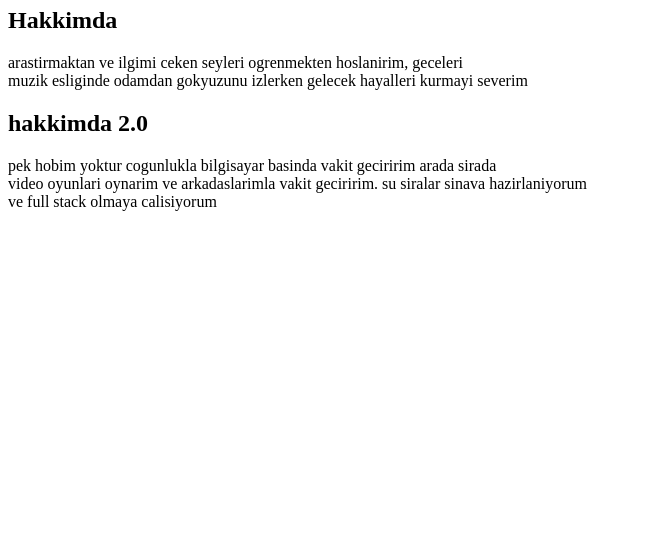
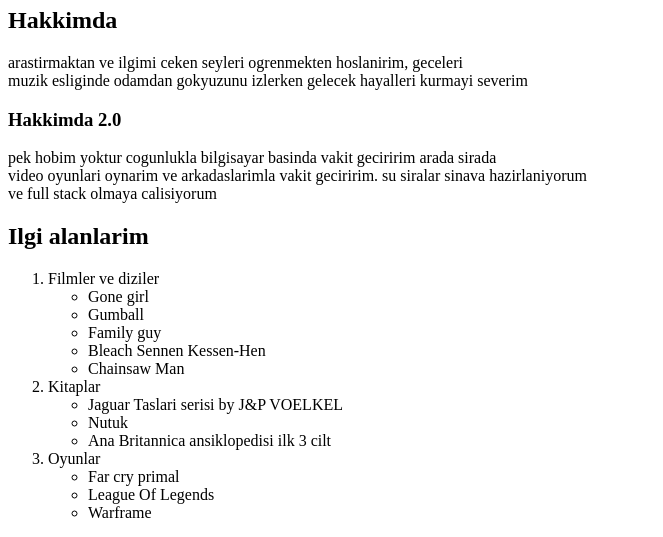
Before and after one commit to scebbar27/odev1, a plain HTML site: page index.html in a window 1280 px wide. Shown: the part 73-610 px from the top of the page, without its empty margins (0-663 px from the left). Drawn offline with Linux system fonts and the light colour scheme.

Commit message:
index ve img odevlere eklendi

```diff
--- a/index.html
+++ b/index.html
@@ -10,9 +10,41 @@
         <h2>Hakkimda</h2>
             <p>arastirmaktan ve ilgimi ceken seyleri ogrenmekten hoslanirim, geceleri <br>
             muzik esliginde odamdan gokyuzunu izlerken gelecek hayalleri kurmayi severim</p>
-        <h2>hakkimda 2.0</h2>
+        <h3>Hakkimda 2.0</h3>
             <p>pek hobim yoktur cogunlukla bilgisayar basinda vakit geciririm arada sirada <br>
             video oyunlari oynarim ve arkadaslarimla vakit geciririm. su siralar sinava hazirlaniyorum <br>
             ve full stack olmaya calisiyorum</p>
+
+        <h2>Ilgi alanlarim</h2>
+
+        <ol>
+            <li>Filmler ve diziler
+                <ul>
+                    <li>Gone girl</li> <!-- bu film uzerimde gercekten buyuk bir etki birakmisti siddetle tavsiye ederim! -->
+                    <li>Gumball</li>  <!-- cizgi film izlemeyi gercekten seviyorum gumball mizah seviyemi yukselten cizgi dizilerdendir -->
+                    <li>Family guy</li> <!-- family guy cizgi dizisi de gumball gibi lakin bu biraz daha yetiskinlere hitap ettigi icin daha zevkli ve ayni sekilde cogu seyin mizahini yapiyorlar (izahi yapilmayan seyin mizahi yapilir misali) -->
+                    <li>Bleach Sennen Kessen-Hen</li> <!-- anime izlemeyi severim ayni zamanda manga da okurum -->
+                    <li>Chainsaw Man</li> <!-- ilk defa ne oldugunu anlamadigim olaylar gelistigi icin beynim chainsaw man'in mangasini kaldirmamisti (beynim herseyi kaldirir saniyordum) bu yuzden chainsaw man'in yeri ayri -->
+                </ul>
+            </li>
+
+            <li>Kitaplar <!-- aslinda cok kitap okuyan birisi degilim merak ettigim seyi uzun uzun kitap okuyarak degil direkt olarak ogrenmeyi tercih ediyorum o yuzden buraya aklimda kalanlari yaziyorum -->
+                <ul>
+                    <li>Jaguar Taslari serisi by J&P VOELKEL</li>
+                    <li>Nutuk</li>
+                    <li>Ana Britannica ansiklopedisi ilk 3 cilt</li> <!-- sonradan diger ciltlerine ulasamadigim icin ve biraz da unuttugum icin digerlerini okumadim. -->
+                </ul>
+            </li>
+
+            <li>Oyunlar
+                <ul>
+                    <li>Far cry primal</li>
+                    <li>League Of Legends</li> <!-- iyi bir lol oyuncusuyumdur, iyi bir oyuncu bulamadigimdan unranked takiliyorum ekipteki yildiz oyuncuyumdur neredeyse her el tasirim ve domine etmeye calisirim eger toxic bir oyuncu degilseniz ekleyebilirsiniz "scebbar27" lolnickim -->
+                    <li>Warframe</li>
+                </ul>
+            </li>
+        </ol>
+        <H1>JWST Carina Nebula, Cosmis Cliffs</H1>
+        <img src="1255266.png" alt="Cosmic Cliffs" width="600">
     </body>
 </html>
```
Also changed, not shown: 1 other file.
